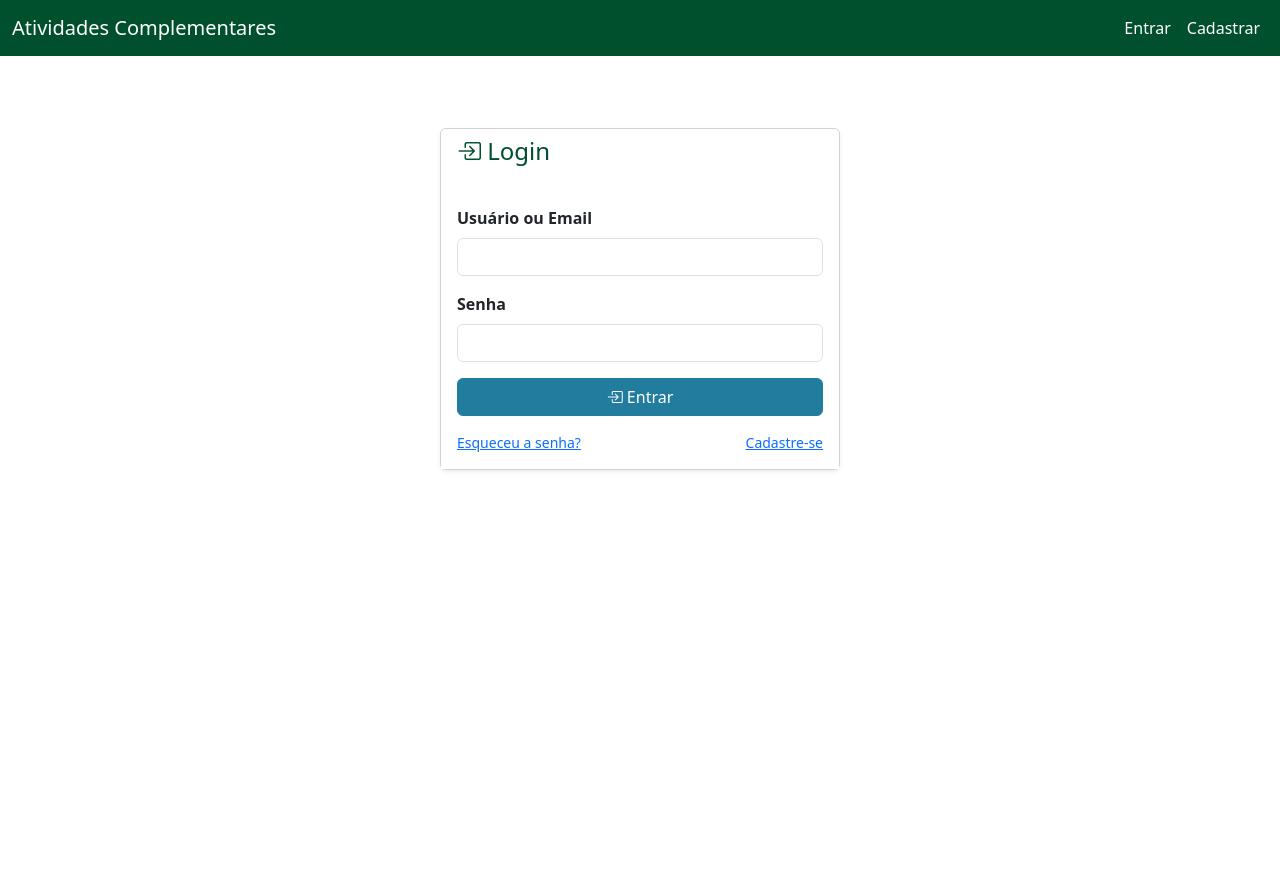
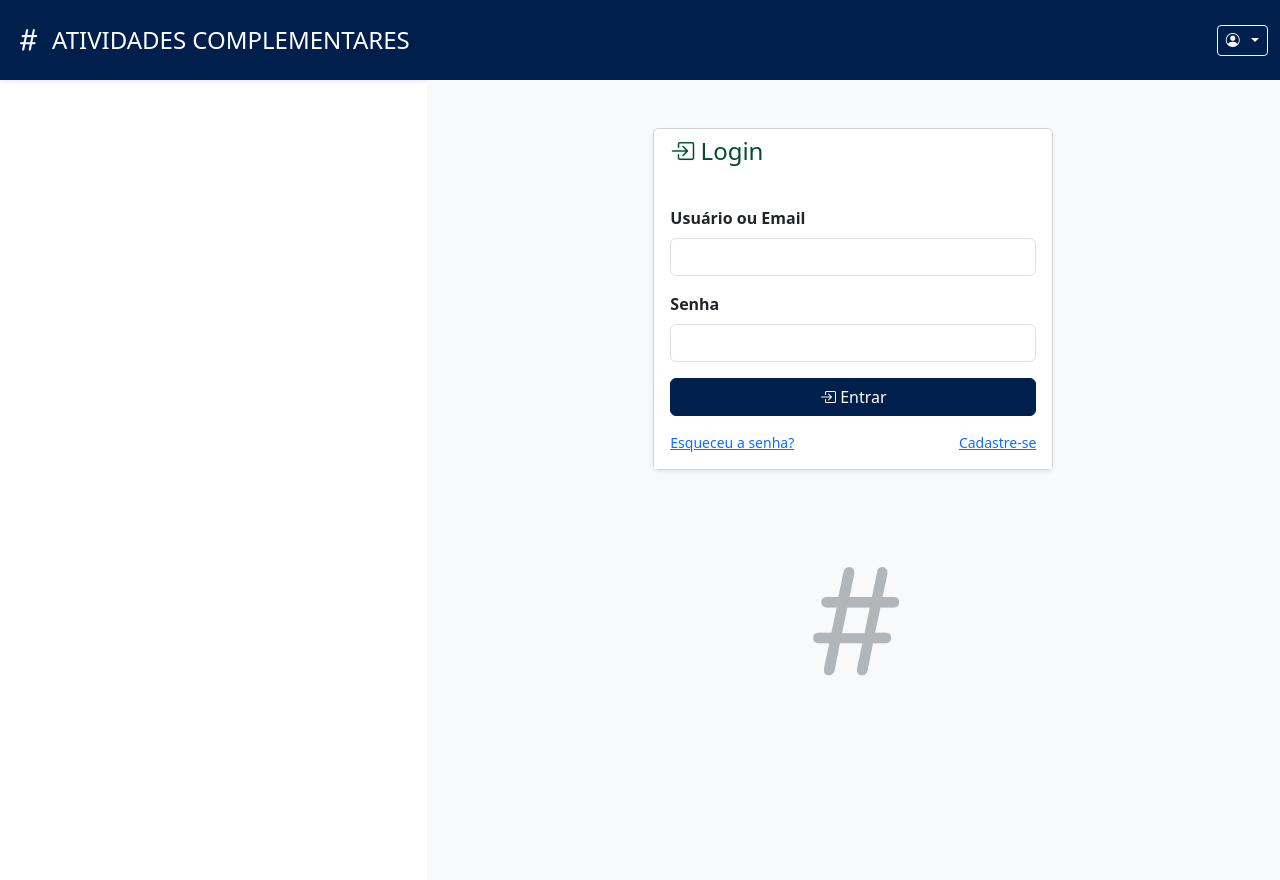
Before and after one commit to pedroferraiuoli/horas_academicas_sys, a Django app: a page that uses plataforma/atividades/templates/base.html in a window 1280 px wide. Before the commit the page ends 471 px from the top, so only its background shows below. Run offline with Django 5.2, Linux system fonts and the light colour scheme; some libraries are stand-ins or nearby versions.

Commit message:
style: Revise CSS styles for improved UI consistency and add new button styles

```diff
--- a/plataforma/atividades/static/style.css
+++ b/plataforma/atividades/static/style.css
@@ -1,41 +1,31 @@
-/* Paleta personalizada */
+/* === PALETA PERSONALIZADA CORRIGIDA === */
 :root {
+  --header-dark-blue: #001f4d;
   --main-green: #004F2D;
   --main-green-dark: #00381f;
   --main-green-light: #197a4b;
-  --main-info-blue: #227c9d;
-}
-.text-main-green {
-  color: var(--main-green) !important;
+  --bg-light: #f8f9fa;
+  --border-color: #e0e0e0;
+  --text-muted: #6c757d;
+  --text-secondary: #333;
+  --btn-primary-blue: #001f4d;
+  --btn-edit-blue: #1e3a8a;
+  --btn-delete-orange: #f46b45;
+  --btn-view-blue: #2563eb;
+  --btn-download-blue: #1e40af;
+  --main-bg: #eef2f7;
 }
 
-.btn-outline-main-green {
-  border-color: var(--main-green) !important;
-  color: var(--main-green) !important;
-}
-.btn-outline-info {
-  border-color: var(--main-info-blue) !important;
-  color: var(--main-info-blue) !important;
-}
-.btn-outline-info:hover, .btn-outline-info:focus {
-  background-color: var(--main-info-blue) !important;
-  color: #fff !important;
+/* Header - azul escuro */
+.bg-primary-dark {
+    background-color: var(--header-dark-blue) !important;
+    color: white;
 }
 
-.btn-outline-main-green:hover, .btn-outline-main-green:focus {
-  background-color: var(--main-green) !important;
-  color: #fff !important;
-}
-
-.progress-bar.bg-main-green, .progress-bar.bg-main-green {
-  background-color: var(--main-green) !important;
-}
-
-.navbar.bg-primary {
-  background-color: var(--main-green) !important;
-}
-
-.navbar .navbar-brand, .navbar .nav-link, .navbar .dropdown-item, .dropdown-item-text {
+.navbar .navbar-brand,
+.navbar .nav-link,
+.navbar .dropdown-item,
+.dropdown-item-text {
     color: #fff !important;
 }
 
@@ -43,47 +33,260 @@
     background-color: var(--main-green-dark);
 }
 
-.navbar .dropdown-item:hover, .navbar .dropdown-item:focus {
+.navbar .dropdown-item:hover,
+.navbar .dropdown-item:focus {
     background-color: var(--main-green-light);
     color: #fff !important;
 }
 
+/* Sidebar - fundo claro, borda fina */
 .sidebar {
-  background: #f6faf8;
-  border-right: 1px solid #e0e0e0;
-  color: var(--main-green);
     min-height: 100vh;
-  box-shadow: 2px 0 8px 0 rgba(0,0,0,0.04);
+    position: sticky;
+    top: 0;
+    overflow-y: auto;
 }
 
 .sidebar .sidebar-heading {
     color: var(--main-green);
     font-size: 1.1rem;
-  letter-spacing: 1px;
+    letter-spacing: 0.5px;
     margin-bottom: 1.5rem;
     font-weight: 600;
+    display: flex;
+    align-items: center;
+    gap: 0.5rem;
 }
 
-.sidebar .nav-link {
-  color: var(--main-green) !important;
-  border-radius: 0.5rem;
-  margin-bottom: 0.2rem;
-  transition: background 0.2s, color 0.2s;
+.sidebar .table {
+    width: 100%;
+    margin-bottom: 0;
 }
-.sidebar .nav-link.active, .sidebar .nav-link:hover, .sidebar .nav-link:focus {
-  background: var(--main-green-light);
-  color: #fff !important;
+
+.sidebar .table th {
+    color: var(--text-muted);
+    font-size: 0.85rem;
+    padding: 0.5rem 0;
+    text-align: left;
+    border-bottom: 1px solid var(--border-color);
 }
-.sidebar .badge {
-  font-size: 0.85em;
-  margin-left: 0.3em;
-  background: #e6f2ed;
+
+.sidebar .table td {
+    padding: 0.75rem 0;
+    vertical-align: middle;
+    border-bottom: 1px solid var(--border-color);
+}
+
+.sidebar .table tbody tr:last-child {
+    border-bottom: none;
+}
+
+.sidebar .table tbody tr:hover {
+    background-color: rgba(0, 79, 45, 0.03);
+}
+
+.sidebar .table td:first-child {
+    font-size: 0.95rem;
+}
+
+.sidebar .table td:nth-child(1) .fw-bold {
+    font-size: 1rem;
     color: var(--main-green);
 }
-.sidebar .nav-link.text-muted {
-  color: #b0b0b0 !important;
+
+.sidebar .table td:nth-child(1) p {
+    margin-top: 0.2rem;
+    font-size: 0.9rem;
+    line-height: 1.3;
+    color: var(--text-secondary);
 }
 
+.sidebar .table td:nth-child(2),
+.sidebar .table td:nth-child(3) {
+    font-size: 0.9rem;
+    color: var(--text-muted);
+}
+
+.sidebar .table td:nth-child(3) .badge {
+    background-color: var(--main-green);
+    color: white;
+    font-size: 0.75rem;
+    padding: 0.2rem 0.5rem;
+    border-radius: 4px;
+}
+
+.sidebar .table td:nth-child(3) span.small.fw-bold {
+    font-size: 0.9rem;
+    color: var(--text-secondary);
+    display: block;
+    margin-bottom: 0.3rem;
+}
+
+/* Scrollbar personalizada */
+.sidebar-sticky::-webkit-scrollbar {
+    width: 6px;
+}
+
+.sidebar-sticky::-webkit-scrollbar-track {
+    background: transparent;
+}
+
+.sidebar-sticky::-webkit-scrollbar-thumb {
+    background: var(--main-green);
+    border-radius: 3px;
+}
+
+.sidebar-sticky::-webkit-scrollbar-thumb:hover {
+    background: var(--main-green-dark);
+}
+
+/* Botões principais */
+.btn-incluir-certificado {
+    background-color: var(--btn-primary-blue);
+    color: white;
+    border: none;
+    padding: 0.5rem 1rem;
+    border-radius: 50px;
+    font-size: 0.9rem;
+    font-weight: 500;
+    margin-bottom: 1.5rem;
+    display: inline-flex;
+    align-items: center;
+    gap: 0.5rem;
+}
+
+.btn-incluir-certificado:hover {
+    background-color: var(--main-green-dark);
+    color: white;
+}
+
+.btn-voltar {
+    background-color: var(--btn-primary-blue);
+    color: white;
+    border: none;
+    padding: 0.5rem 1rem;
+    border-radius: 50px;
+    font-size: 0.9rem;
+    font-weight: 500;
+    margin-bottom: 1.5rem;
+    display: inline-flex;
+    align-items: center;
+    gap: 0.5rem;
+}
+
+.btn-voltar:hover {
+    background-color: var(--main-green-dark);
+    color: white;
+}
+
+/* Botões de ação */
+.btn-edit {
+    background-color: var(--btn-edit-blue);
+    color: white;
+    border: none;
+    padding: 0.3rem 0.7rem;
+    border-radius: 4px;
+    font-size: 0.8rem;
+    transition: background 0.2s;
+}
+
+.btn-edit:hover {
+    background-color: #1d3475;
+}
+
+.btn-delete {
+    background-color: var(--btn-delete-orange);
+    color: white;
+    border: none;
+    padding: 0.3rem 0.7rem;
+    border-radius: 4px;
+    font-size: 0.8rem;
+    transition: background 0.2s;
+}
+
+.btn-delete:hover {
+    background-color: #e55c3a;
+}
+
+.btn-view {
+    background-color: var(--btn-view-blue);
+    color: white;
+    border: none;
+    padding: 0.3rem 0.7rem;
+    border-radius: 4px;
+    font-size: 0.8rem;
+    transition: background 0.2s;
+}
+
+.btn-view:hover {
+    background-color: #1d4ed8;
+}
+
+.btn-download {
+    background-color: var(--btn-download-blue);
+    color: white;
+    border: none;
+    padding: 0.3rem 0.7rem;
+    border-radius: 4px;
+    font-size: 0.8rem;
+    transition: background 0.2s;
+}
+
+.btn-download:hover {
+    background-color: #1c368c;
+}
+
+/* Tabela de atividades */
+.table-custom {
+    border: 1px solid #ddd;
+    border-collapse: collapse;
+    width: 100%;
+    margin-bottom: 1.5rem;
+    background-color: white;
+}
+
+.table-custom th,
+.table-custom td {
+    padding: 0.75rem;
+    border: 1px solid #ddd;
+    text-align: left;
+    font-size: 0.9rem;
+}
+
+.table-custom th {
+    background-color: #f1f3f5;
+    color: #555;
+    font-weight: 600;
+    text-transform: uppercase;
+    font-size: 0.85rem;
+}
+
+.table-custom tr:nth-child(even) {
+    background-color: #f9fafa;
+}
+
+/* Logo central */
+.display-1 {
+    font-size: 10rem;
+    opacity: 0.3;
+    color: #6c757d;
+}
+
+/* Formulários */
+.form-card {
+    max-width: 800px;
+}
+
+.form-label {
+    margin-top: 1rem !important;
+}
+
+/* Textos secundários */
+.text-main-green {
+    color: var(--main-green) !important;
+}
+
+/* Botões padrão Bootstrap */
 .btn-success {
     background-color: var(--main-green) !important;
     border-color: var(--main-green) !important;
@@ -91,15 +294,43 @@
 }
 
 .btn-info {
-  background-color: var(--main-info-blue) !important;
-  border-color: var(--main-info-blue) !important;
+    background-color: var(--btn-primary-blue) !important;
+    border-color: var(--btn-primary-blue) !important;
     color: #fff !important;
 }
 
-.form-card {
-    max-width: 800px;
+/* Dropdowns */
+.btn-outline-main-green {
+    border-color: var(--main-green) !important;
+    color: var(--main-green) !important;
 }
 
-.form-label {
-    margin-top: 1rem !important;
+.btn-outline-main-green:hover,
+.btn-outline-main-green:focus {
+    background-color: var(--main-green) !important;
+    color: #fff !important;
 }
+
+.btn-outline-info {
+    border-color: var(--btn-primary-blue) !important;
+    color: var(--btn-primary-blue) !important;
+}
+
+.btn-outline-info:hover,
+.btn-outline-info:focus {
+    background-color: var(--btn-primary-blue) !important;
+    color: #fff !important;
+}
+
+.progress-bar.bg-main-green {
+    background-color: var(--main-green) !important;
+}
+
+/* Navbar */
+.navbar.bg-primary {
+    background-color: var(--main-green) !important;
+}
+
+.main {
+  background-color: var(--bg-light);
+}
--- a/plataforma/atividades/templates/base.html
+++ b/plataforma/atividades/templates/base.html
@@ -7,21 +7,23 @@
     <title>Plataforma de Atividades</title>
     <meta name="viewport" content="width=device-width, initial-scale=1">
     <link href="https://cdn.jsdelivr.net/npm/bootstrap@5.3.0/dist/css/bootstrap.min.css" rel="stylesheet">
+    <link rel="stylesheet" href="https://cdn.jsdelivr.net/npm/bootstrap-icons@1.10.5/font/bootstrap-icons.css">
     <link rel="stylesheet" href="{% static 'style.css' %}">
 </head>
 <body>
-    <nav class="navbar navbar-expand-lg navbar-dark bg-primary">
-      <div class="container-fluid">
-        <a class="navbar-brand" href="/">Atividades Complementares</a>
-        <div class="collapse navbar-collapse">
-          <ul class="navbar-nav ms-auto">
-            {% if user.is_authenticated %}
-              <li class="nav-item"><a class="nav-link" href="{% url 'dashboard' %}">Dashboard</a></li>
-              <li class="nav-item dropdown">
-                <a class="nav-link dropdown-toggle" href="#" id="userDropdown" role="button" data-bs-toggle="dropdown" aria-expanded="false">
-                  <i class="bi bi-person-circle"></i> {{ user.get_full_name|default:user.username }}
-                </a>
-                <ul class="dropdown-menu dropdown-menu-end" aria-labelledby="userDropdown">
+
+    <!-- Header -->
+    <header class="bg-primary-dark text-white py-3 shadow-sm">
+        <div class="container-fluid d-flex justify-content-between align-items-center">
+            <div class="d-flex align-items-center">
+                <i class="bi bi-hash fs-2 me-2 text-light"></i>
+                <h4 class="mb-0">ATIVIDADES COMPLEMENTARES</h4>
+            </div>
+            <div class="dropdown">
+                <button class="btn btn-outline-light btn-sm dropdown-toggle" type="button" data-bs-toggle="dropdown">
+                    <i class="bi bi-person-circle me-1"></i> {{ user.get_full_name|default:user.username }}
+                </button>
+                <ul class="dropdown-menu dropdown-menu-end">
                     <li><span class="dropdown-item-text"><strong>Usuário:</strong> {{ user.username }}</span></li>
                     <li><span class="dropdown-item-text"><strong>Email:</strong> {{ user.email }}</span></li>
                     {% if user.aluno %}
@@ -37,53 +39,74 @@
                         </form>
                     </li>
                 </ul>
-              </li>
-            {% else %}
-              <li class="nav-item"><a class="nav-link" href="{% url 'login' %}">Entrar</a></li>
-              <li class="nav-item"><a class="nav-link" href="{% url 'register' %}">Cadastrar</a></li>
-            {% endif %}
-          </ul>
+            </div>
+        </div>
+    </header>
+
+    <div class="container-fluid">
+        <div class="min-vh-100 row">
+            <!-- Sidebar -->
+            {% if user.is_authenticated and user.aluno %}
+            <nav class="col-md-4 d-none d-md-block sidebar border-end" style="min-height: 100vh; position: sticky; top: 0;">
+                <div class="">
+                    <div class="table-responsive">
+                        <table class="table table-borderless">
+                            <thead>
+                                <tr>
+                                    <th class="text-muted small">CATEGORIAS</th>
+                                    <th class="text-muted small text-center">CARGA HORÁRIA</th>
+                                    <th class="text-muted small text-center">LIMITE</th>
+                                </tr>
+                            </thead>
+                            <tbody>
+                                {% for categoria in user.aluno.curso.curso_categorias.all %}
+                                <tr class="border-bottom">
+                                    <td class="py-3">
+                                        <div class="d-flex align-items-center">
+                                            <span class="fw-bold me-2">{{ categoria.id }}</span>
+                                            <p class="mb-0 text-start">{{ categoria.categoria.nome }}</p>
+                                        </div>
+                                    </td>
+                                    <td class="text-center py-3 small">{{ categoria.carga_horaria_texto }}</td>
+                                    <td class="text-center py-3">
+                                        <div class="d-flex flex-column align-items-center">
+                                            <span class="small fw-bold">{{ categoria.limite_horas_formatado }}</span>
+                                            <span class="badge bg-main-green text-white small mt-1">Feitas: {{ user.aluno.atividade_set.all|categoria_horas:categoria }}</span>
+                                        </div>
+                                    </td>
+                                </tr>
+                                {% empty %}
+                                <tr>
+                                    <td colspan="3" class="text-muted text-center py-3">Nenhuma categoria</td>
+                                </tr>
+                                {% endfor %}
+                            </tbody>
+                        </table>
                     </div>
                 </div>
             </nav>
-    <div class="container-fluid">
-      <div class="row min-vh-100">
-        {% if user.is_authenticated and user.aluno %}
-          <nav class="col-md-2 d-none d-md-block sidebar py-4" style="min-height: 100vh; position: sticky; top: 0;">
-            <div class="sidebar-sticky d-flex flex-column h-100">
-              <h6 class="sidebar-heading"><i class="bi bi-grid-1x2"></i> Categorias do Curso</h6>
-              <ul class="nav flex-column mb-auto">
-                {% for categoria in user.aluno.curso.curso_categorias.all %}
-                  <li class="nav-item">
-                    <a class="nav-link {% if categoria.id|stringformat:'s' == request.GET.categoria %}active{% endif %}" href="{% url 'listar_atividades' %}?categoria={{ categoria.id }}">
-                      <i class="bi bi-folder2-open me-1"></i>{{ categoria.categoria.nome }}
-                      <span class="badge bg-light text-main-green">
-                        Feitas: {{ user.aluno.atividade_set.all|categoria_horas:categoria }}
-                      </span>
-                      <span class="badge bg-secondary">Limite: {{ categoria.limite_horas_formatado }}</span>
-                    </a>
-                  </li>
-                {% empty %}
-                  <li class="nav-item"><span class="nav-link text-muted">Nenhuma categoria</span></li>
-                {% endfor %}
-              </ul>
-              <div class="mt-auto"></div>
-            </div>
-          </nav>
-          <main class="col-md-10 ms-sm-auto px-4 mt-4">
-        {% else %}
-          <main class="col-12 px-4 mt-4">
             {% endif %}
+
+            <!-- Main Content -->
+            <main class="col-md-8 ms-sm-auto px-4 main">
+              <div class="mt-4">
                 {% if messages %}
                     {% for message in messages %}
                         <div class="alert alert-{{ message.tags }} mt-2">{{ message }}</div>
                     {% endfor %}
                 {% endif %}
+
                 {% block content %}{% endblock %}
+
+                <!-- Logo central em caso de conteúdo vazio -->
+                <div class="d-flex justify-content-center align-items-center" style="height: 300px;">
+                    <i class="bi bi-hash display-1 text-secondary opacity-50"></i>
+                </div>
+              </div>
             </main>
         </div>
     </div>
-    <link rel="stylesheet" href="https://cdn.jsdelivr.net/npm/bootstrap-icons@1.10.5/font/bootstrap-icons.css">
+
     <script src="https://cdn.jsdelivr.net/npm/bootstrap@5.3.0/dist/js/bootstrap.bundle.min.js"></script>
 </body>
 </html>
```
Also changed, not shown: plataforma/atividades/static/style_old.css (added, +105 -0 lines). Lines whose indentation alone changed are shown as unchanged.
